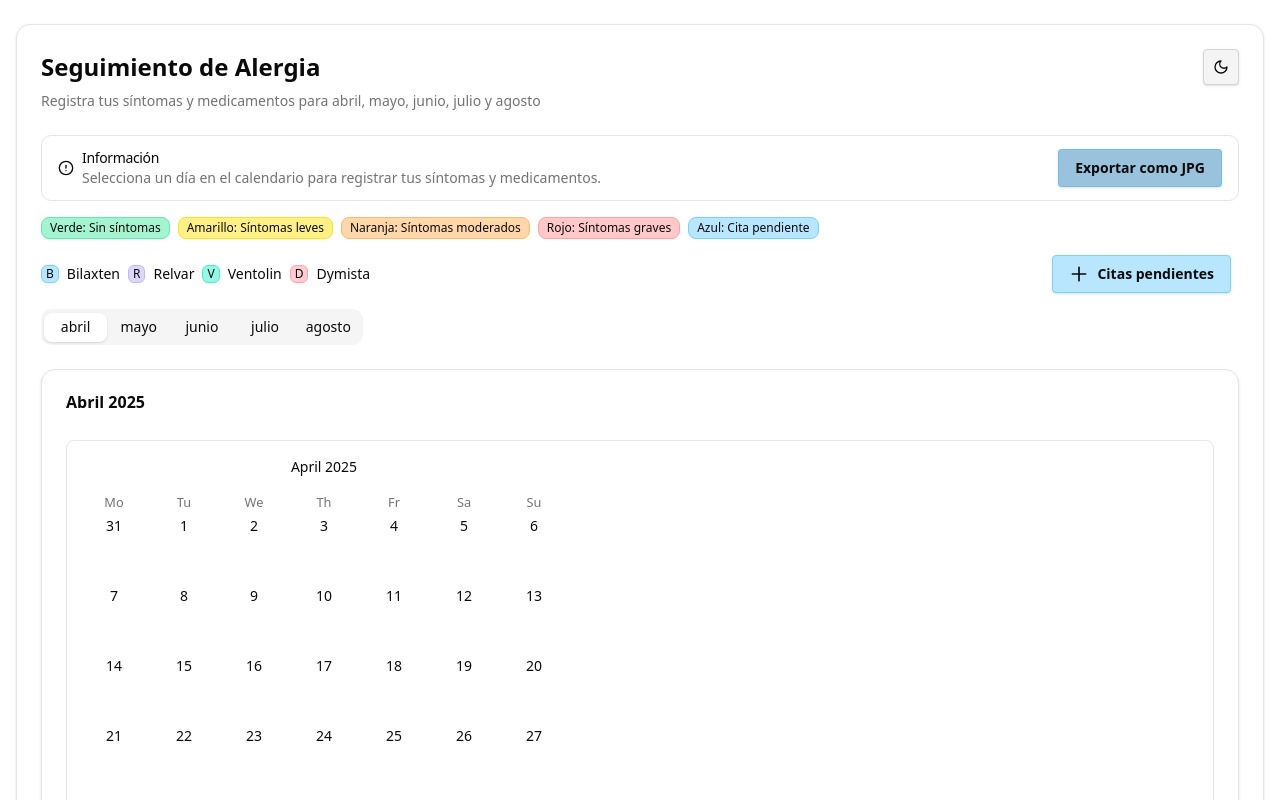
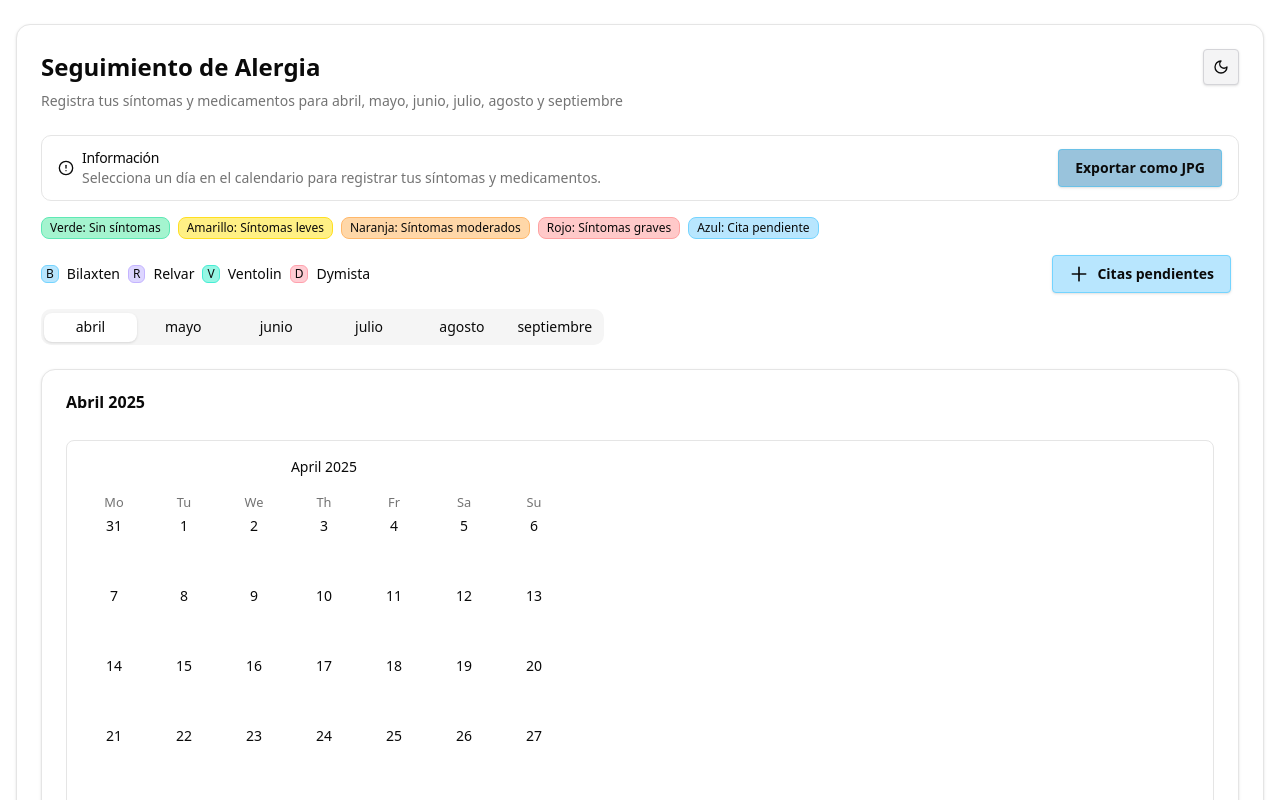
Before and after one commit to efe13dev/alergias-nextjs, a Next.js app: page / in a window 1280 px wide. Shown: the top 800 px of the page. Built offline with nearby package versions, Linux system fonts and the light colour scheme.

Commit message:
feat: agrega soporte para el mes de septiembre en el calendario

```diff
--- a/src/app/page.tsx
+++ b/src/app/page.tsx
@@ -40,6 +40,7 @@ export default function Home() {
     new Date(new Date().getFullYear(), 5, 1), // Junio (mes 5)
     new Date(new Date().getFullYear(), 6, 1), // Julio (mes 6)
     new Date(new Date().getFullYear(), 7, 1), // Agosto (mes 7)
+    new Date(new Date().getFullYear(), 8, 1), // Septiembre (mes 8)
   ];
 
   // Calcular el valor por defecto del mes actual
@@ -197,7 +198,7 @@ export default function Home() {
             <ThemeToggle />
           </div>
           <CardDescription>
-            Registra tus síntomas y medicamentos para abril, mayo, junio, julio y agosto
+            Registra tus síntomas y medicamentos para abril, mayo, junio, julio, agosto y septiembre
           </CardDescription>
         </CardHeader>
         <CardContent>
@@ -283,7 +284,7 @@ export default function Home() {
           </div>
 
           <Tabs value={selectedTab} onValueChange={setSelectedTab} className="w-full">
-            <TabsList className="mb-4 grid grid-cols-5">
+            <TabsList className="mb-4 grid grid-cols-6">
               {months.map((month) => (
                 <TabsTrigger key={month.toISOString()} value={format(month, "MMM")}>
                   {format(month, "MMMM", { locale: es })}
```
